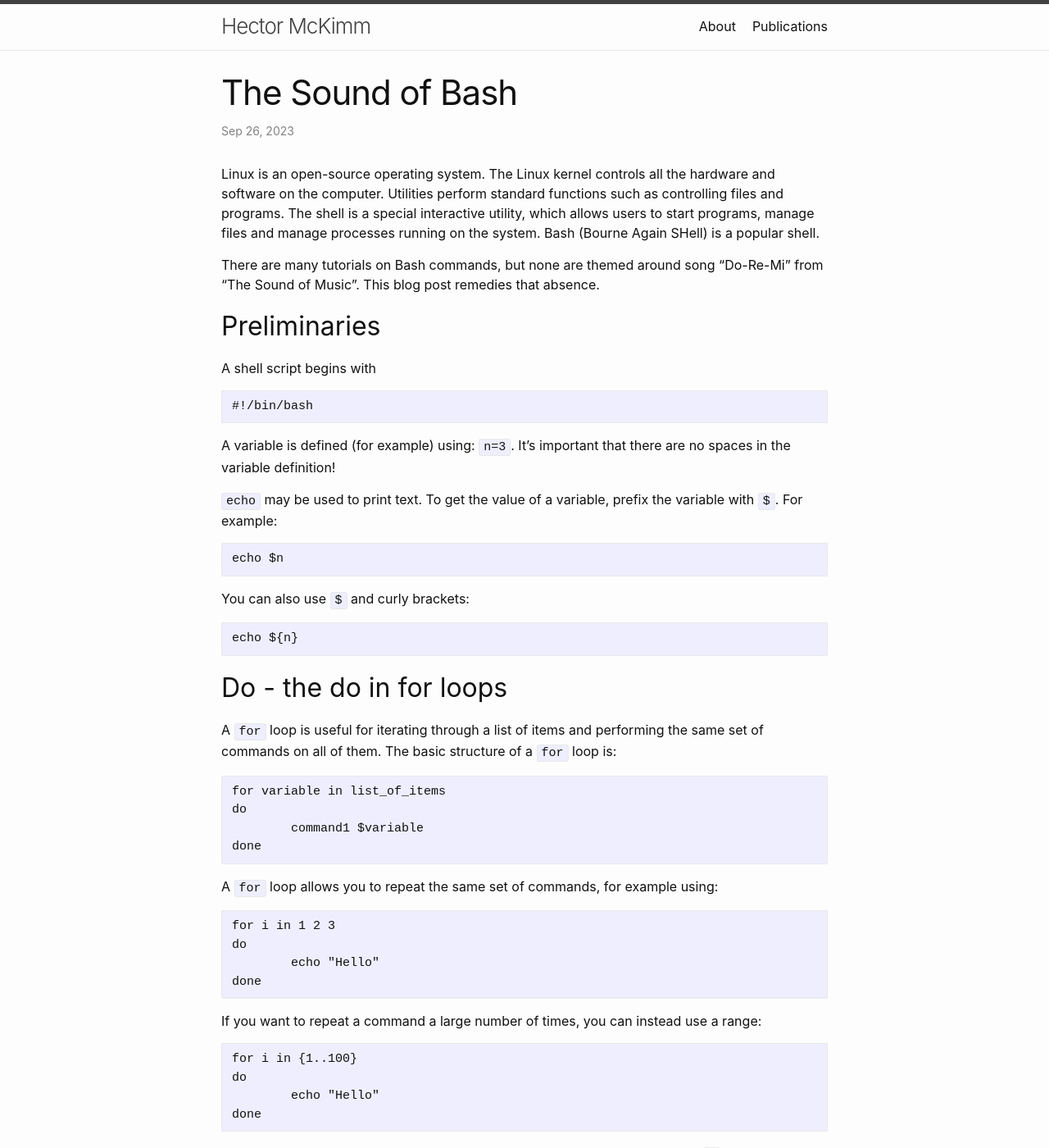
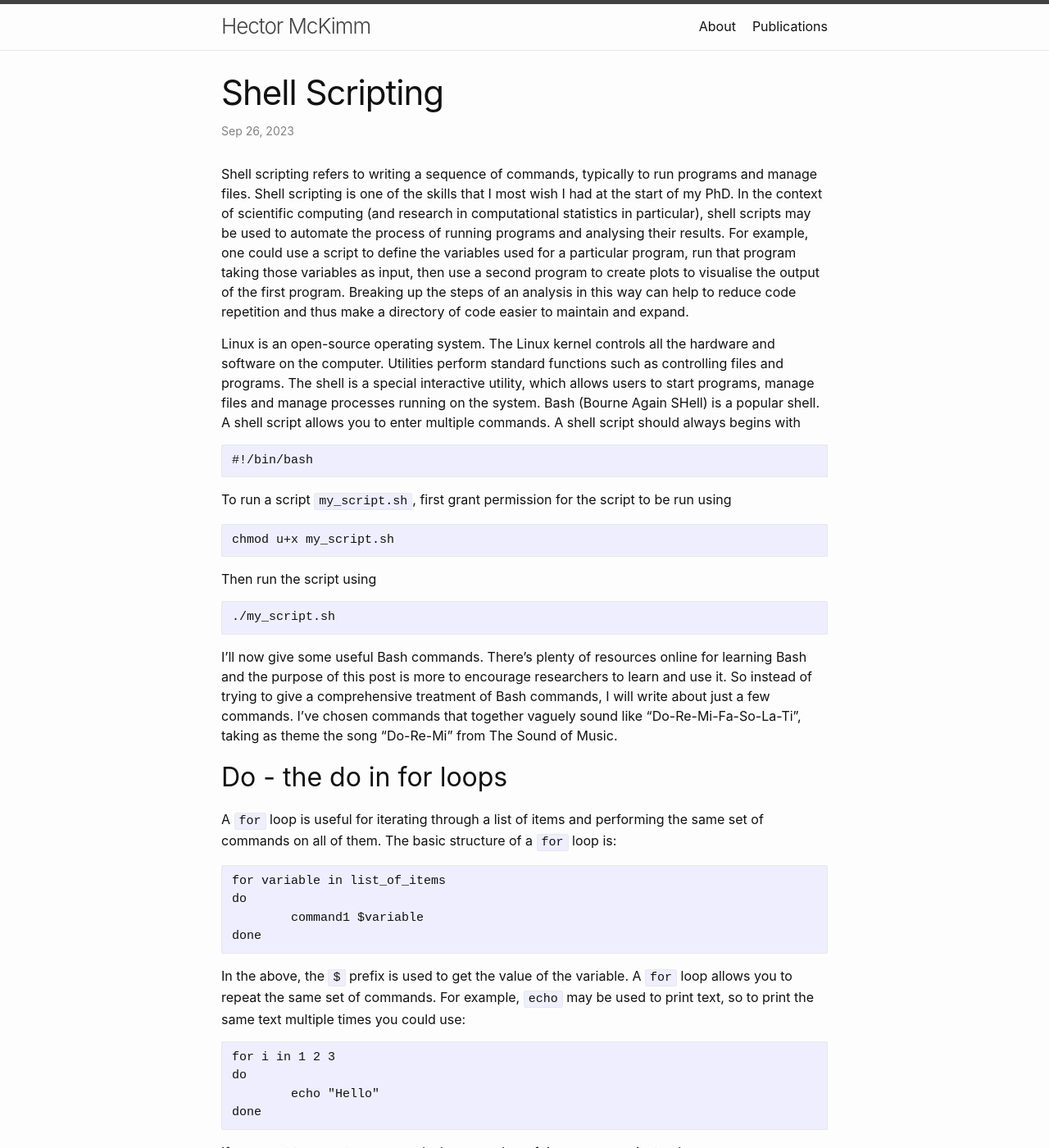
Before and after one commit to mckimmh/mckimmh.github.io, a Jekyll site: the page built from _posts/2023-09-26-bash-commands.md, in a window 1280 px wide and 1400 px high. Shown: the whole window at 82% size. Built offline with Jekyll 4.4.1, drawn with Linux system fonts in a browser that asks for light colours; some of the changed text lies outside the part shown.

Commit message:
redraft shell scripting post

```diff
--- a/_posts/2023-09-26-bash-commands.md
+++ b/_posts/2023-09-26-bash-commands.md
@@ -1,29 +1,25 @@
 ---
 layout: post
-title: "The Sound of Bash"
+title: "Shell Scripting"
 date: 2023-09-26 11:45:00 +0100
 categories: jekyll update
 ---
 
-Linux is an open-source operating system. The Linux kernel controls all the hardware and software on the computer. Utilities perform standard functions such as controlling files and programs. The shell is a special interactive utility, which allows users to start programs, manage files and manage processes running on the system. Bash (Bourne Again SHell) is a popular shell.
+Shell scripting refers to writing a sequence of commands, typically to run programs and manage files. Shell scripting is one of the skills that I most wish I had at the start of my PhD. In the context of scientific computing (and research in computational statistics in particular), shell scripts may be used to automate the process of running programs and analysing their results. For example, one could use a script to define the variables used for a particular program, run that program taking those variables as input, then use a second program to create plots to visualise the output of the first program. Breaking up the steps of an analysis in this way can help to reduce code repetition and thus make a directory of code easier to maintain and expand.
 
-There are many tutorials on Bash commands, but none are themed around song "Do-Re-Mi" from "The Sound of Music". This blog post remedies that absence.
-
-## Preliminaries
-
-A shell script begins with
+Linux is an open-source operating system. The Linux kernel controls all the hardware and software on the computer. Utilities perform standard functions such as controlling files and programs. The shell is a special interactive utility, which allows users to start programs, manage files and manage processes running on the system. Bash (Bourne Again SHell) is a popular shell. A shell script allows you to enter multiple commands. A shell script should always begins with
 
 	#!/bin/bash
 
-A variable is defined (for example) using: `n=3`. It's important that there are no spaces in the variable definition!
+To run a script `my_script.sh`, first grant permission for the script to be run using
 
-`echo` may be used to print text. To get the value of a variable, prefix the variable with `$`. For example:
+	chmod u+x my_script.sh
 
-	echo $n
+Then run the script using
 
-You can also use `$` and curly brackets:
+	./my_script.sh
 
-	echo ${n}
+I'll now give some useful Bash commands. There's plenty of resources online for learning Bash and the purpose of this post is more to encourage researchers to learn and use it. So instead of trying to give a comprehensive treatment of Bash commands, I will write about just a few commands. I've chosen commands that together vaguely sound like "Do-Re-Mi-Fa-So-La-Ti", taking as theme the song "Do-Re-Mi" from The Sound of Music.
 
 ## Do - the do in for loops
 
@@ -34,7 +30,7 @@ A `for` loop is useful for iterating through a list of items and performing the
 		command1 $variable
 	done
 
-A `for` loop allows you to repeat the same set of commands, for example using:
+In the above, the `$` prefix is used to get the value of the variable. A `for` loop allows you to repeat the same set of commands. For example, `echo` may be used to print text, so to print the same text multiple times you could use:
 
 	for i in 1 2 3
 	do
@@ -48,9 +44,9 @@ If you want to repeat a command a large number of times, you can instead use a r
 		echo "Hello"
 	done
 
-Unfortunately, this syntax does not allow you to use variables. For example, if `n` is a variable defined as 3, then the following does *not* print "Hello" 3 times:
+Unfortunately, this syntax does not allow you to use variables. For example, if `n` is a variable defined as 3 (using `n=3`, where it is important *not* to have spaces), then the following does *not* print "Hello" 3 times:
 
-	for i in {1..${n}}
+	for i in {1..$n}
 	do
 		echo "Hello"
 	done
@@ -77,11 +73,11 @@ As an example from Monte Carlo research, suppose that you have generated batches
 
 	grep "string" file
 
-Option `-r` is very useful: it searches all files in the specified directory and sub-directories recursively. For example (`.` refers to the current directory):
+Option `-r` is useful: it searches all files in the specified directory and sub-directories recursively. For example:
 
 	grep -r "string" .
 
-recursively searches all files in the current directory and its sub-directories for "string". I have found `grep` useful when I decided to rename a class or function in a directory of code.
+recursively searches all files in the current directory (specified by `.`) and its sub-directories for "string". I have found `grep` useful when I decide to rename a class or function in a directory of code (although one should try to avoid doing this, as it is a hassle).
 
 ## Mi - mkdir
 
@@ -89,25 +85,42 @@ recursively searches all files in the current directory and its sub-directories
 
 ## Fa - functions
 
-You can use functions in shell scripts! As an example, the following function prints its first and second argument to a file specifie by its third argument:
+You can use functions in shell scripts. As with any programming language, functions are useful for reducing code repetition. The general syntax is:
+
+	function_name()
+	{
+		commands
+	}
+
+ It's also possible to define a function using:
+
+	function function_name
+	{
+		commands
+	}
+
+To pass arguments to a function, write the arguments after the function name. The first argument passed is avaible as `$1`, the second as `$2` and so on. For example, the following function prints its first and second argument to a file specified by its third argument:
 
 	print_to_file()
 	{
-		a=$1
-		b=$2
-		file=$3
-		printf "$a\n$b\n" > $file
+		str=$1
+		file=$2
+		echo $str > $file
 	}
 
-	print_to_file hello world output.txt
+	print_to_file Hello output.txt
+
+The operator `>` is used to redirect output. In this case, it redirects output to a file `output.txt`, so that once the script is executed, this text file contains `Hello`. The operator `>` will overwrite the file if it already exists, or create the file if does not exist.
 
 ## So - source
 
-`source` may be used in a script to read and execute another script.
+`source` may be used in a script to read and execute another script. For example, suppose that there are two scripts, `script1.sh` and `script2.sh`, which have some variables in common. To avoid defining the same variables in two different places (and hence making it burdensome to change the variables later), you could define the variables in a script `define_variables.sh`, then read these variables into `script1.sh` and `script2.sh` using
+
+	source define_variables.sh
 
 ## La - ls
 
-`ls` lists the file in a directory.
+`ls` lists the file in a directory. This command is very useful for navigating large directories with multiple subdirectories.
 
 ## Ti - time
 
```
Also changed, not shown: other parts of _posts/2023-09-26-bash-commands.md (+3 -7 lines).
